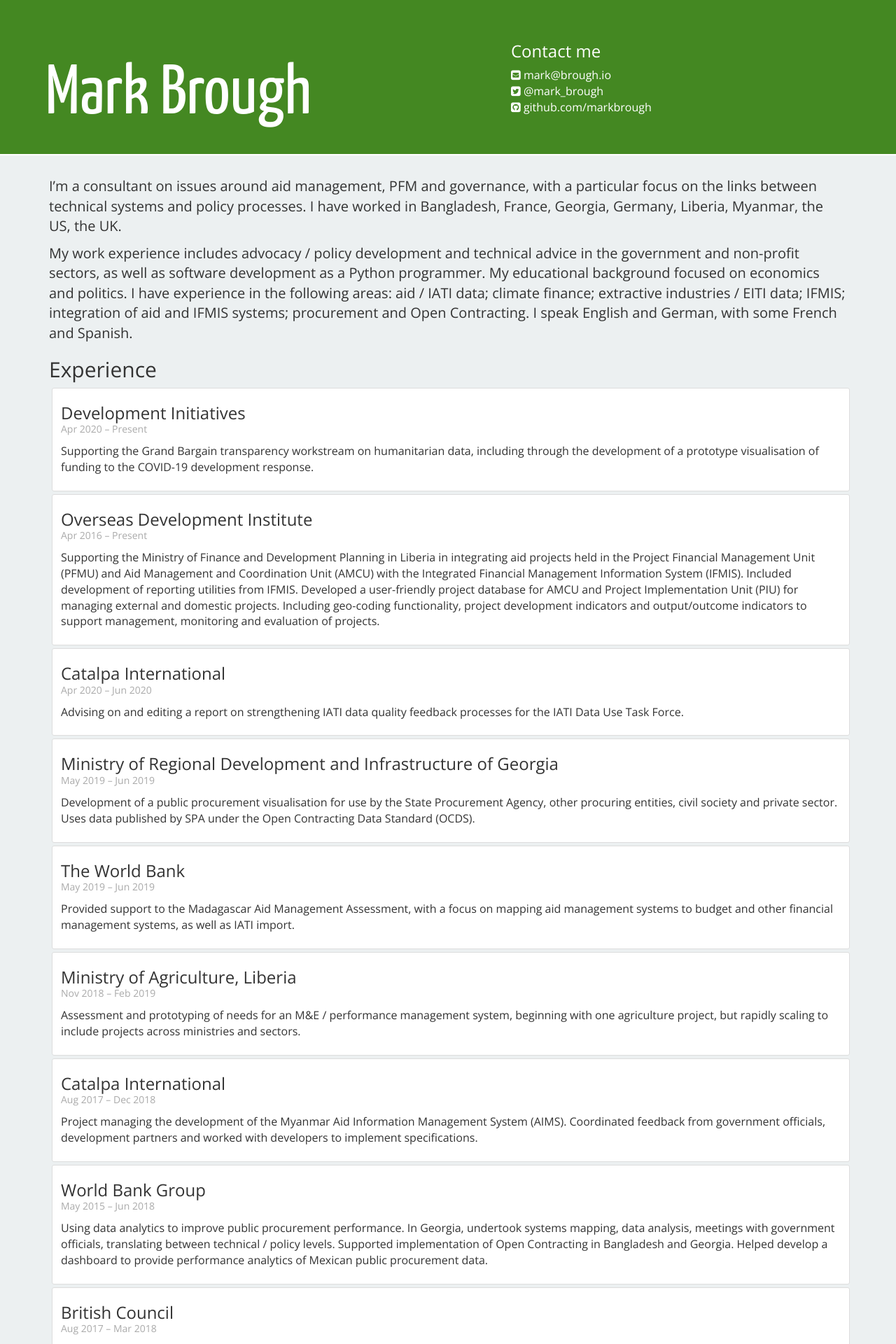
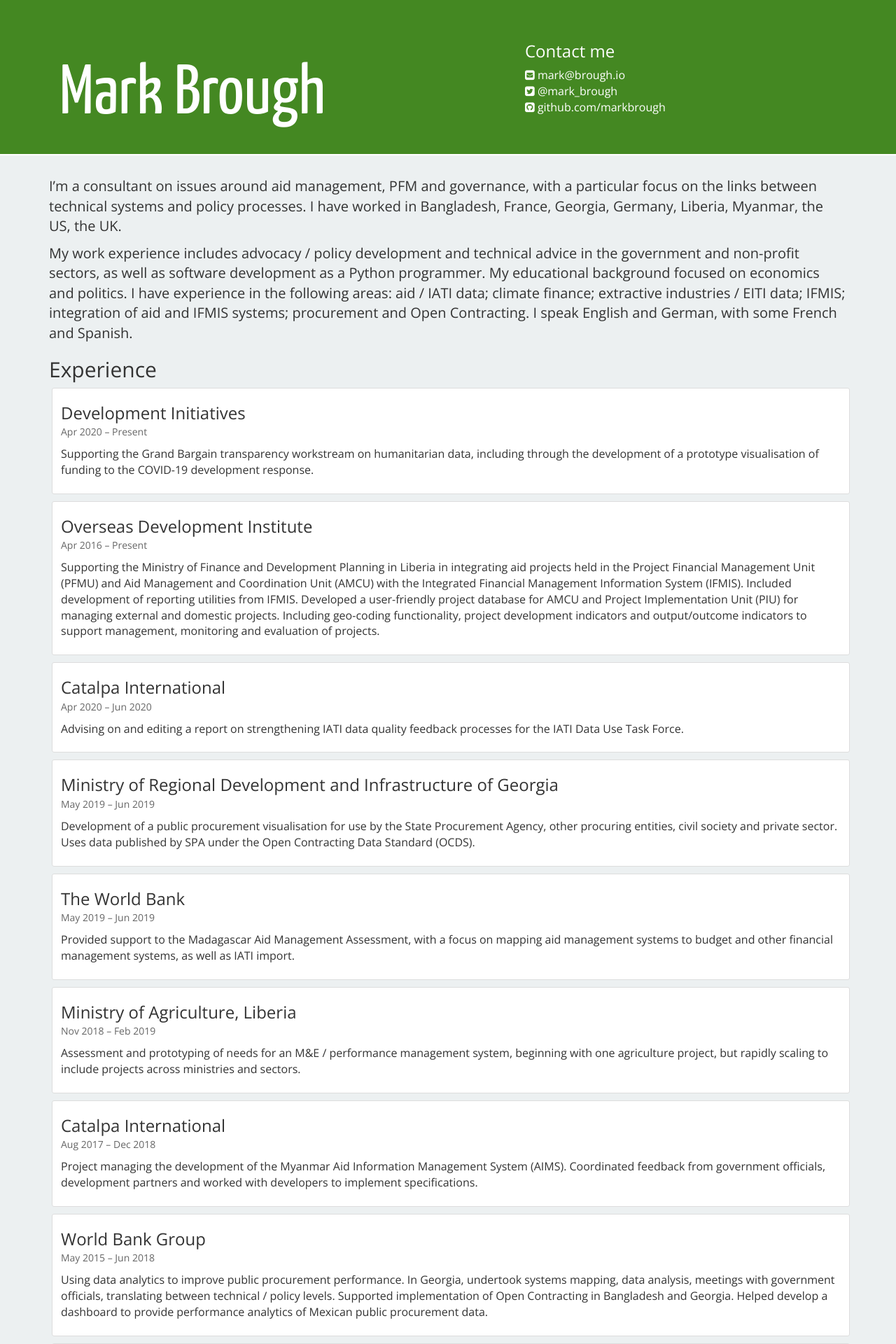
Before and after one commit to markbrough/markbrough.github.com, a Jekyll site: the page built from index.md, in a window 1280 px wide. Shown: the top 1920 px of the page at 70% size. Built offline with Jekyll 4.4.1, drawn with Linux system fonts in a browser that asks for light colours; nearby versions of some CDN libraries.

Commit message:
Stylistic tweaks

```diff
--- a/css/style.css
+++ b/css/style.css
@@ -12,9 +12,6 @@
     color: #dddddd;
 }
 .frontpage-header-banner {
-    background: #448822; /* 2980B9;*/
-    color: #ffffff;
-    padding: 40px 40px 20px 0px;
 }
 .frontpage-header-banner h1 {
     font-size: 100px;
@@ -50,6 +47,9 @@ body {
   text-decoration:none;
 }
 .container-header {
+  background: #448822; /* 2980B9;*/
+  color: #ffffff;
+  padding: 40px 0px 20px 0px;
   border-bottom: 2px solid #ffffff;
 }
 .work-container {
@@ -59,7 +59,7 @@ body {
 .work {
   width: 100%;
   padding: 12px;
-  margin: 4px;
+  margin: 4px 4px 10px;
   background-color: #ffffff;
   border: 1px solid #dddddd;
   border-radius: 3px;
@@ -67,11 +67,15 @@ body {
 }
 .work h3 {
   margin-top: 10px;
-  margin-bottom: 0px;
+  margin-bottom: 4px;
 }
 .when {
   font-size: 14px;
-  color: #aaaaaa;
+  color: #666666;
+}
+.company {
+  font-size: 16px;
+  margin-bottom:0px;
 }
 .more-link {
   background-color: #ECF0F1;
@@ -81,9 +85,10 @@ body {
   border-radius: 1px;
 }
 footer {
+  margin-top: 30px;
   background-color: #ffffff;
-  padding: 10px;
-  border-top: 2px solid #eeeeee;
+  padding: 20px;
+  border-top: 1px solid #bbbbbb;
   font-size: 16px;
 }
 /*
```
